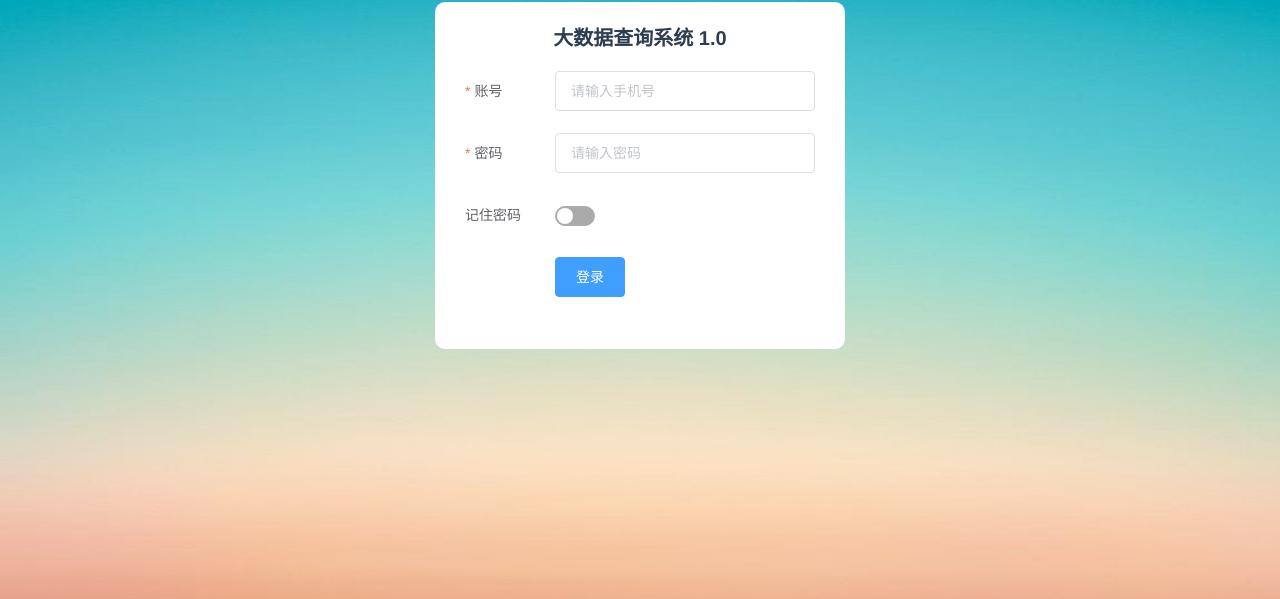
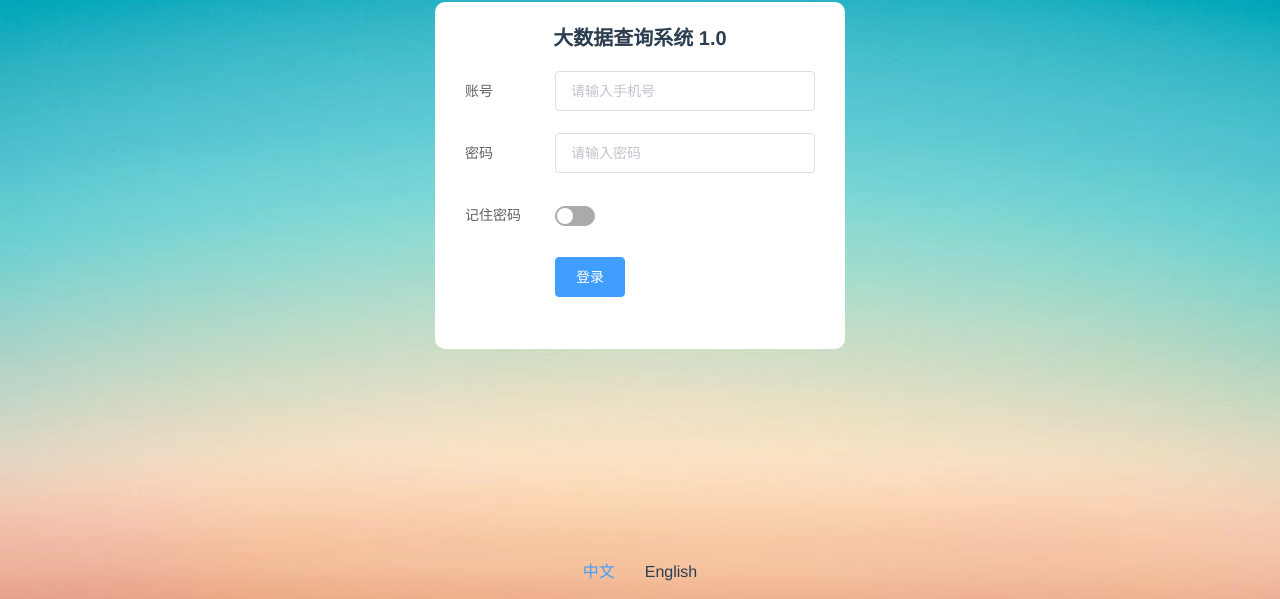
Before and after one commit to 3wot/vue-star-customer, a Vue app: page /#/ in a window 1280 px wide. Shown: the part 198-797 px from the top of the page. Built offline with nearby package versions, Linux system fonts and the light colour scheme.

Commit message:
中英文333

```diff
--- a/src/components/Header.vue
+++ b/src/components/Header.vue
@@ -2,7 +2,7 @@
 
 
 	<el-header class="c-header">
-		<span v-if="back" class="header-back" @click="goBack">返回</span>
+		<span v-if="back" class="header-back" @click="goBack">{{LL('back')[ZZ.KK]}}</span>
 		<span>{{title}}</span>
 
 		<!-- <span class="logout pull-right" @click="logOut">退出</span> -->
@@ -12,10 +12,10 @@
 			</span>
 			<el-dropdown-menu slot="dropdown">
 				<el-dropdown-item>
-					<span @click="gotoChange">修改密码</span>
+					<span @click="gotoChange">{{LL('change_pwd')[ZZ.KK]}}</span>
 				</el-dropdown-item>
 				<el-dropdown-item>
-					<span @click="logOut">退出</span>
+					<span @click="logOut">{{LL('logout')[ZZ.KK]}}</span>
 				</el-dropdown-item>
 			</el-dropdown-menu>
 			</el-dropdown>
@@ -39,10 +39,12 @@ export default {
 	data () {
 		return {
 			Username: '',
+			ZZ: {},
 		}
 	},
 	mounted () {
 		this.Username = window.sessionStorage.getItem('Username')
+		this.ZZ = this.TT
 	},
 	methods:{
 
--- a/src/components/Index.vue
+++ b/src/components/Index.vue
@@ -6,7 +6,7 @@
 				<span>首页</span>
 				<span class="logout pull-right">退出</span>
 			</el-header> -->
-			<Header title="首页"></Header>
+			<Header :title="LL('index')[ZZ.KK]"></Header>
 
 
 		  	<el-main class="c-main">
@@ -14,7 +14,7 @@
 					<span class="pull-left op-item-icon">
 						<i class="el-icon-menu"></i>
 					</span>
-					<span>房屋估值查询</span>
+					<span>{{LL('h_valuate')[ZZ.KK]}}</span>
 					<span class="pull-right op-item-icon">
 						<i class="el-icon-arrow-right"></i>
 					</span>
@@ -23,7 +23,7 @@
 					<span class="pull-left op-item-icon">
 						<i class="el-icon-menu"></i>
 					</span>
-					<span>自然人风险查询</span>
+					<span>{{LL('person_check')[ZZ.KK]}}</span>
 					<span class="pull-right op-item-icon">
 						<i class="el-icon-arrow-right"></i>
 					</span>
@@ -32,14 +32,14 @@
 					<span class="pull-left op-item-icon">
 						<i class="el-icon-menu"></i>
 					</span>
-					<span>企业风险查询</span>
+					<span>{{LL('comp_check')[ZZ.KK]}}</span>
 					<span class="pull-right op-item-icon">
 						<i class="el-icon-arrow-right"></i>
 					</span>
 				</div>
 		  	</el-main>
 
-		  	<!-- <Footer></Footer> -->
+		  	<Footer></Footer>
 
 		</el-container>
 
@@ -61,11 +61,11 @@ export default {
 	name: 'Index',
 	data () {
 		return {
-
+			ZZ: {},
 		}
 	},
 	mounted () {
-
+		this.ZZ = this.TT
 	},
 	methods:{
 
--- a/src/components/Login.vue
+++ b/src/components/Login.vue
@@ -9,16 +9,16 @@
 
 		</div>
 		<div class="login-form">
-			<p class="login-title">大数据查询系统 1.0</p>
-			<el-form :model="loginForm" :rules="rules" label-width="90px" label-position="left">
-				<el-form-item label="账号" prop="mobile">
-					<el-input v-model="loginForm.mobile" placeholder="请输入手机号"></el-input>
+			<p class="login-title">{{LL('sys_name')[ZZ.KK]}} 1.0</p>
+			<el-form :model="loginForm" label-width="90px" label-position="left">
+				<el-form-item :label="LL('sys_acc')[ZZ.KK]" prop="mobile">
+					<el-input v-model="loginForm.mobile" :placeholder="LL('sys_acc_plho')[ZZ.KK]"></el-input>
 				</el-form-item>
-				<el-form-item label="密码" prop="pwd">
-					<el-input type="password" placeholder="请输入密码" v-model="loginForm.pwd"></el-input>
+				<el-form-item :label="LL('sys_pwd')[ZZ.KK]" prop="pwd">
+					<el-input type="password" :placeholder="LL('sys_pwd_plho')[ZZ.KK]" v-model="loginForm.pwd"></el-input>
 				</el-form-item>
 
-				<el-form-item label="记住密码">
+				<el-form-item :label="LL('remember')[ZZ.KK]">
 				    <el-switch
 					  	v-model="loginForm.remember"
 					  	active-color="#13ce66"
@@ -33,7 +33,7 @@
 			  	</el-form-item>
 
 			 	<el-form-item>
-				    <el-button type="primary" @click="handleLogin">登录</el-button>
+				    <el-button type="primary" @click="handleLogin">{{LL('login')[ZZ.KK]}}</el-button>
 				    <!-- <el-button type="primary" @click="gotoChange">修改密码</el-button> -->
 			  	</el-form-item>
 
@@ -41,15 +41,16 @@
 
 		</div>
 
-
+		<Footer></Footer>
 	</div>
 </template>
 
 <script>
+import Footer from './Footer'
 
 export default {
 	components:{
-
+		Footer,
 	},
 	name: 'Login',
 	data () {
@@ -60,19 +61,13 @@ export default {
 				remember: false,
 			},
 
-			rules : {
-				mobile : [
-				 	{ required: true, message: '请输入手机号', trigger: 'blur' },
-				],
-				pwd : [
-				 	{ required: true, message: '请输入密码', trigger: 'blur' }
-				],
-			},
+			ZZ: {}
 		}
 	},
 	mounted () {
 		// 获取记录的名字和密码
 		this.getName()
+		this.ZZ = this.TT
 	},
 	methods:{
 
--- a/src/components/Valuation.vue
+++ b/src/components/Valuation.vue
@@ -155,6 +155,7 @@
 				</div>
 
 			</el-main>
+			<Footer></Footer>
 		</el-container>
 
 	</div>
@@ -162,12 +163,13 @@
 
 <script>
 import Header from './Header'
+import Footer from './Footer'
 import ImgUpload from './ImgUpload'
 import ImgList from './ImgList'
 
 export default {
 	components:{
-		Header, ImgUpload, ImgList
+		Header, ImgUpload, ImgList, Footer,
 	},
 	name: 'Valuation',
 	computed:{
```
